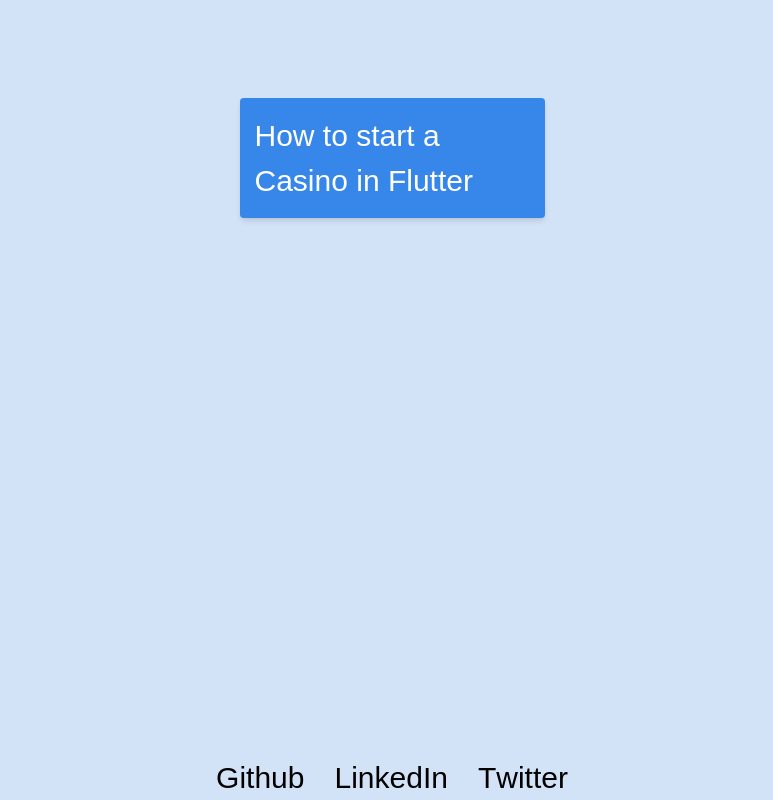
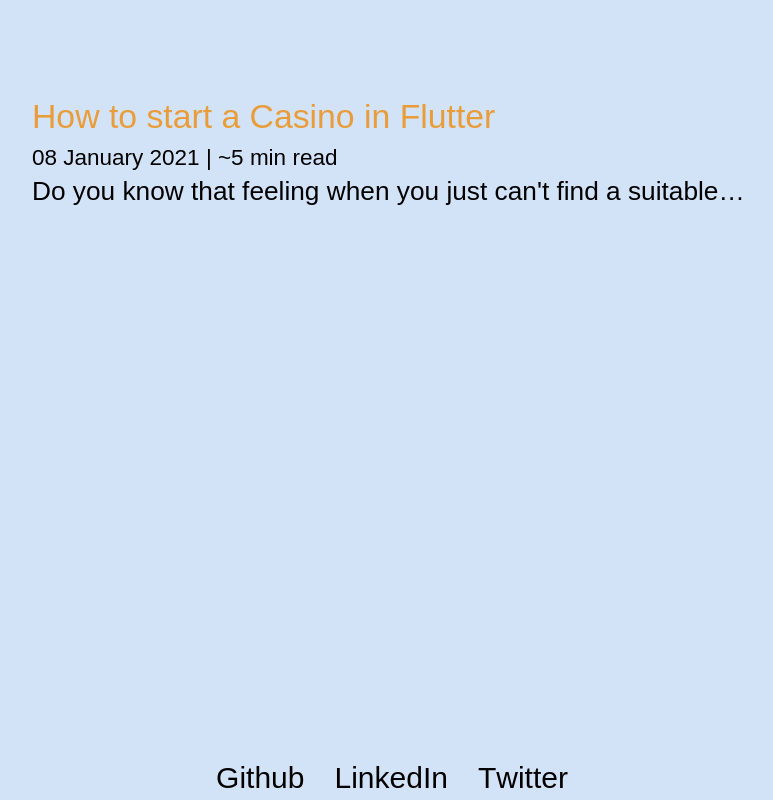
Before and after one commit to kevlatus/kevlatus.de, a Next.js app: page /blog in a window 1280 px wide. Shown: the whole page, without its empty margins (248-1021 px from the left). Built offline with nearby package versions, Linux system fonts and the light colour scheme; a web font is replaced by a local one; what @tailwindcss/typography would draw is missing.

Commit message:
feat: implement blog post list

```diff
--- /dev/null
+++ b/components/blog/BlogPostList.tsx
@@ -0,0 +1,41 @@
+import Link from "next/link";
+import { FunctionComponent } from "react";
+
+import { BlogPost } from "../../services/blog";
+import MetaInfo from "./MetaInfo";
+
+interface BlogPostListItemProps {
+  readonly post: BlogPost;
+}
+
+const BlogPostListItem: FunctionComponent<BlogPostListItemProps> = function ({
+  post,
+}) {
+  return (
+    <Link href={`/blog/${post.slug}`}>
+      <a>
+        <h3 className="text-accent text-lg">{post.title}</h3>
+        <MetaInfo className="text-xs" post={post} />
+        <div className="text-sm truncate">{post.content}</div>
+      </a>
+    </Link>
+  );
+};
+
+interface BlogPostListProps {
+  readonly posts: BlogPost[];
+}
+
+const BlogPostList: FunctionComponent<BlogPostListProps> = function ({
+  posts,
+}) {
+  return (
+    <div className="flex flex-col max-w-sm mx-auto space-y-8">
+      {posts.map((post, index) => {
+        return <BlogPostListItem key={index} post={post} />;
+      })}
+    </div>
+  );
+};
+
+export default BlogPostList;
--- /dev/null
+++ b/components/blog/MetaInfo.tsx
@@ -0,0 +1,48 @@
+import { FunctionComponent } from "react";
+
+import { BlogPost } from "../../services/blog";
+
+function computeReadingTime(text: string): number {
+  text = text.replace(/[^a-zA-Z0-9.!?:;\-()\s]/g, "");
+  const wordsPerMinute = 200;
+  const textLength = text.split(" ").length;
+  return textLength > 0 ? Math.ceil(textLength / wordsPerMinute) : 0;
+}
+
+interface MetaInfoProps {
+  readonly className?: string;
+  readonly post: BlogPost;
+}
+
+const MetaInfo: FunctionComponent<MetaInfoProps> = function ({
+  className,
+  post,
+}) {
+  const date = new Date(Date.parse(post.timestamp));
+  const day = date.getDate().toString().padStart(2, "0");
+  const month = [
+    "January",
+    "February",
+    "March",
+    "April",
+    "May",
+    "June",
+    "July",
+    "August",
+    "September",
+    "October",
+    "November",
+    "December",
+  ][date.getMonth()];
+  const year = date.getFullYear();
+
+  const readingTime = computeReadingTime(post.content);
+
+  return (
+    <div
+      className={className}
+    >{`${day} ${month} ${year} | ~${readingTime} min read`}</div>
+  );
+};
+
+export default MetaInfo;
--- a/pages/blog/[slug].tsx
+++ b/pages/blog/[slug].tsx
@@ -10,43 +10,9 @@ import {
 import DocHead from "../../components/DocHead";
 import AppLayout from "../../components/AppLayout";
 import Markdown from "../../components/Markdown";
+import MetaInfo from "../../components/blog/MetaInfo";
 
 import styles from "../../styles/BlogPostPage.module.css";
-
-function getReadingTime(text: string): number {
-  text = text.replace(/[^a-zA-Z0-9.!?:;\-()\s]/g, "");
-  const wordsPerMinute = 200;
-  const textLength = text.split(" ").length;
-  return textLength > 0 ? Math.ceil(textLength / wordsPerMinute) : 0;
-}
-
-function MetaInfo(props: { post: BlogPost }) {
-  const date = new Date(Date.parse(props.post.timestamp));
-  const day = date.getDate().toString().padStart(2, "0");
-  const month = [
-    "January",
-    "February",
-    "March",
-    "April",
-    "May",
-    "June",
-    "July",
-    "August",
-    "September",
-    "October",
-    "November",
-    "December",
-  ][date.getMonth()];
-  const year = date.getFullYear();
-
-  const readingTime = getReadingTime(props.post.content);
-
-  return (
-    <div
-      className={styles.meta}
-    >{`${day} ${month} ${year} | ~${readingTime} min read`}</div>
-  );
-}
 
 interface BlogPostPageProps {
   readonly post: BlogPost;
@@ -65,7 +31,7 @@ const BlogPostPage: FunctionComponent<BlogPostPageProps> = function ({ post }) {
         <main className="flex-grow px-2 py-4">
           <article className={contentClass}>
             <h1 className={styles.h1}>{post.title}</h1>
-            <MetaInfo post={post} />
+            <MetaInfo post={post} className={styles.meta} />
             <Markdown className={contentClass} markdown={post.content} />
           </article>
         </main>
--- a/pages/blog/index.tsx
+++ b/pages/blog/index.tsx
@@ -3,7 +3,7 @@ import React, { FunctionComponent } from "react";
 
 import AppLayout from "../../components/AppLayout";
 import DocHead from "../../components/DocHead";
-import BlogGrid from "../../components/blog/BlogGrid";
+import BlogPostList from "../../components/blog/BlogPostList";
 import { BlogPost, fetchBlogPosts } from "../../services/blog";
 
 interface BlogPageProps {
@@ -17,7 +17,7 @@ const BlogPage: FunctionComponent<BlogPageProps> = function ({ posts }) {
 
       <AppLayout className="bg-primary-o2">
         <main className="flex-grow p-4">
-          <BlogGrid posts={posts} />
+          <BlogPostList posts={posts} />
         </main>
       </AppLayout>
     </>
--- a/services/blog.ts
+++ b/services/blog.ts
@@ -40,5 +40,9 @@ export async function fetchBlogPostBySlug(slug: string): Promise<BlogPost> {
 
 export async function fetchBlogPosts(): Promise<BlogPost[]> {
   const defs = await fetchBlogPostList();
-  return defs.posts;
+  const ret: BlogPost[] = [];
+  for (const post of defs.posts) {
+    ret.push(await fillContent(post));
+  }
+  return ret;
 }
```
